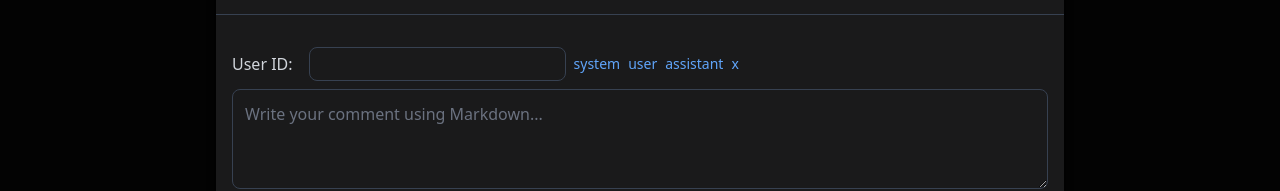
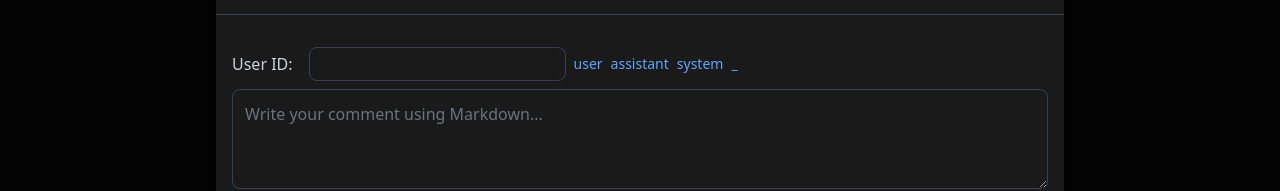
Before and after one commit to johnhenry/conversation-studio, a React (Vite) app: page / in a window 1280 px wide. Both pictures are taken after a click on the button "New Comment". Shown: the part 434-625 px from the top of the page. Built offline with nearby package versions, Linux system fonts and the light colour scheme.

Commit message:
modify user id controls

```diff
--- a/src/components/CommentEditor.tsx
+++ b/src/components/CommentEditor.tsx
@@ -269,12 +269,6 @@ const CommentEditor: React.FC<CommentEditorProps> = ({
                 />
                 <div className="flex gap-2">
                   <button
-                    onClick={() => setUserId("system")}
-                    className="text-blue-400 hover:text-blue-300 text-sm"
-                  >
-                    system
-                  </button>
-                  <button
                     onClick={() => setUserId("user")}
                     className="text-blue-400 hover:text-blue-300 text-sm"
                   >
@@ -287,10 +281,16 @@ const CommentEditor: React.FC<CommentEditorProps> = ({
                     assistant
                   </button>
                   <button
+                    onClick={() => setUserId("system")}
+                    className="text-blue-400 hover:text-blue-300 text-sm"
+                  >
+                    system
+                  </button>
+                  <button
                     onClick={() => setUserId("")}
                     className="text-blue-400 hover:text-blue-300 text-sm"
                   >
-                    x
+                    _
                   </button>
                 </div>
               </label>
```
